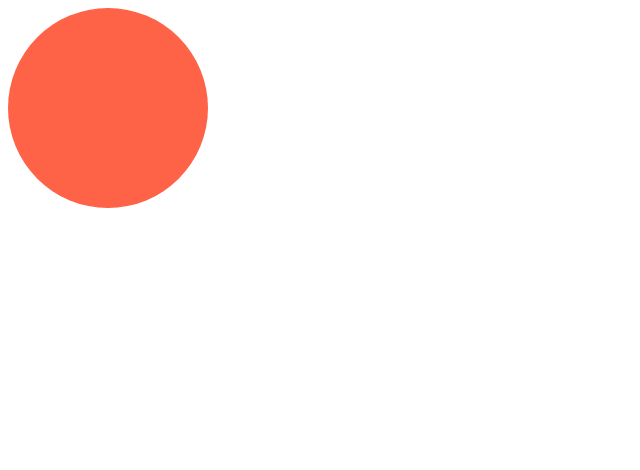
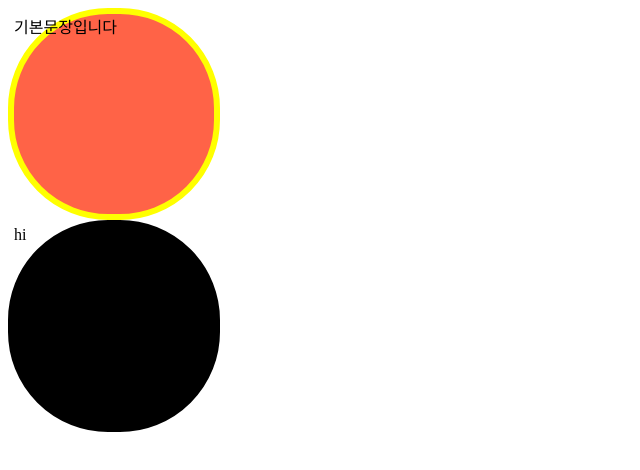
Before and after one commit to hayeon/Coin_Tracker, a React (Create React App) app: page / in a window 1280 px wide. Shown: the top 470 px of the page, without its empty margins (0-640 px from the left). Built offline with nearby package versions, Linux system fonts and the light colour scheme.

Commit message:
interface

```diff
--- a/src/App.tsx
+++ b/src/App.tsx
@@ -4,7 +4,8 @@ function App() {
   return (
 
     <div>
-      <Circle bgColor="tomato"></Circle>
+    <Circle borderColor="yellow" bgColor="tomato"></Circle>
+    <Circle text="hi" bgColor="black"></Circle>
     </div>
   );
 }
--- a/src/Circle.tsx
+++ b/src/Circle.tsx
@@ -1,18 +1,35 @@
 import styled from "styled-components";
 
-interface CircleProps {
+interface ContainerProps { //ContainerProps == CircleProps 둘 다 같은 bgColor를 보냄 //Container가 bgColor를 받을거라고 말해주는 interface
+  bgColor : string;
+  borderColor : string; //required 상태 따라서 Container에 borderColor를 넣어줘야함
+}
+const Container = styled.div<ContainerProps> ` //Container가 bgColor를 받을거라고 말해줌
+  width: 200px;
+  height: 200px;
+  background-color: ${(props) => props.bgColor }; //타입스크립트는 bgColor가 올 걸 자동으로 알게 된다
+  border-radius: 100px;
+  border: 6px solid ${(props) => props.borderColor}; //Container에선 필수이므로 보내줘야 함
+`;
+
+interface CircleProps { //Container 스타일 컴포넌트로 보내주는 값
   bgColor: string;
+  borderColor? : string; //? 붙이면 Optinal
+  text ? :string;
 }
 
-const Container = styled.div<CircleProps>`
-  width: 200px;
-  height: 200px;
-  background-color: ${(props) => props.bgColor};
-  border-radius: 100px;
-`;
+function  Circle ({bgColor, borderColor, text= "기본문장입니다"}:CircleProps) { //여기서의 borderColor는 안 필수
+  return (                                  //이건 js 문법임! 만약 이값이 존재하지 않으면 이걸 넣어주세요!
+    <Container bgColor={bgColor} borderColor= {borderColor ?? bgColor}>
+      {text}
+      </Container>
+    //스타일 컴포넌트인 Container로 보내줌, borderColor 필수, 만약 borderColor가 없으면 bgColor를 사용
+  );
 
-function Circle({ bgColor }: CircleProps) {
-  return <Container bgColor={bgColor} />;
-}
+  //function  Circle (props:CircleProps) {
+//   return (
+//     <Container bgColor={props.bgColor}></Container>
+//   );
 
+};
 export default Circle;
```
Also changed, not shown: package.json (+6 -4 lines), 1 other file (tests, documents, lock files or other folders).
